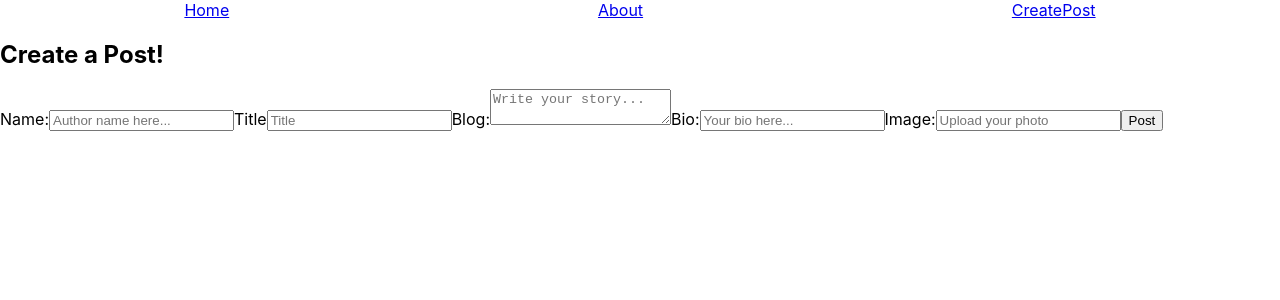
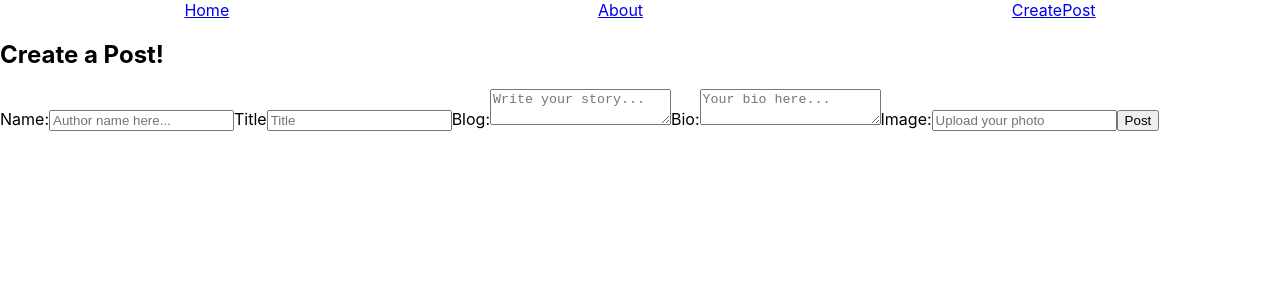
Before and after one commit to gdick0511/phase2-project, a React (Create React App) app in the folder phase2-project/: page /createpost in a window 1280 px wide. Shown: the top 300 px of the page. Built offline with nearby package versions, Linux system fonts and the light colour scheme; data requests are answered from the project's data file.

Commit message:
textarea added to blog and bio inputs

```diff
--- a/phase2-project/src/CreatePost.js
+++ b/phase2-project/src/CreatePost.js
@@ -19,7 +19,7 @@ function CreatePost () {
                 </label>
                 <label>
                  Bio:
-                    <input type="text" name="name" placeholder="Your bio here..."/>
+                    <textarea type="text" name="name" placeholder="Your bio here..."/>
                 </label>
                 <label>
                 Image:
```
